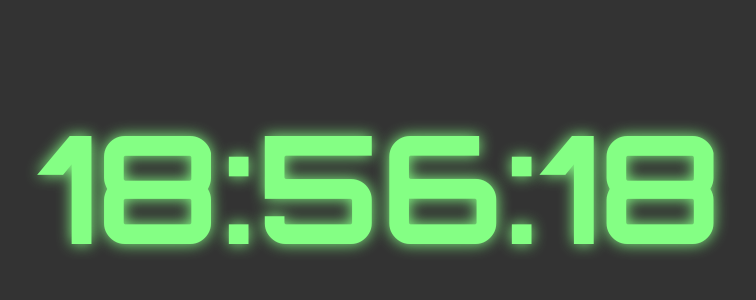
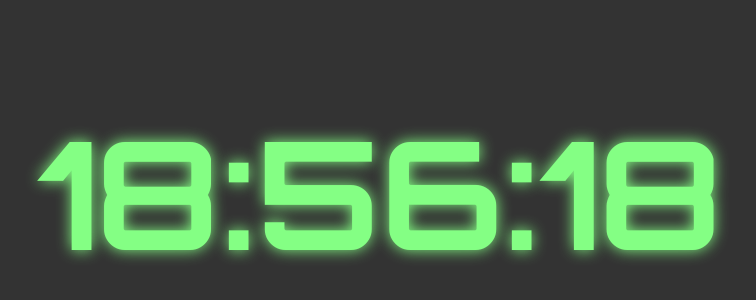
Before and after one commit to postoyevstanislav/js-clock, a plain HTML site: page index.html in a window 1280 px wide. Shown: the part 158-458 px from the top of the page, without its empty margins (260-1016 px from the left). Drawn offline with Linux system fonts and the light colour scheme.

Commit message:
no message

```diff
--- a/style.css
+++ b/style.css
@@ -6,18 +6,17 @@ body {
 }
 
 .container {
-    margin-top: 250px;
     display: flex;
     align-items: center;
     justify-content: center;
+
+    height: 700px;
 }
+
 .clock {
-    display: inline-block;
-    margin: 0;
     color: #84ff84;
     font-size: 150px;
     text-shadow: 0px 0px 15px #84ff84;
-
 }
 
 @media only screen and (max-width: 770px) {
```
